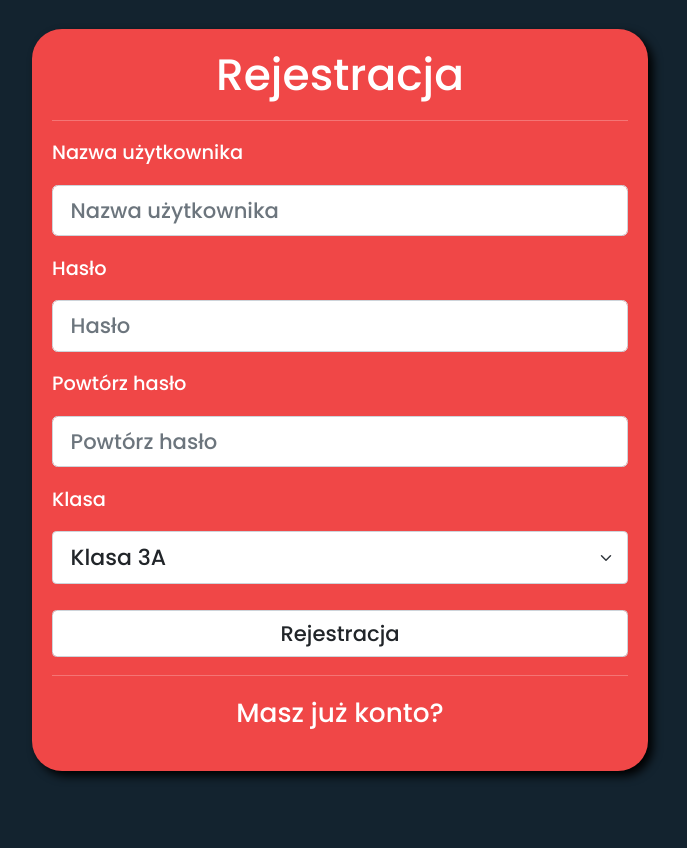
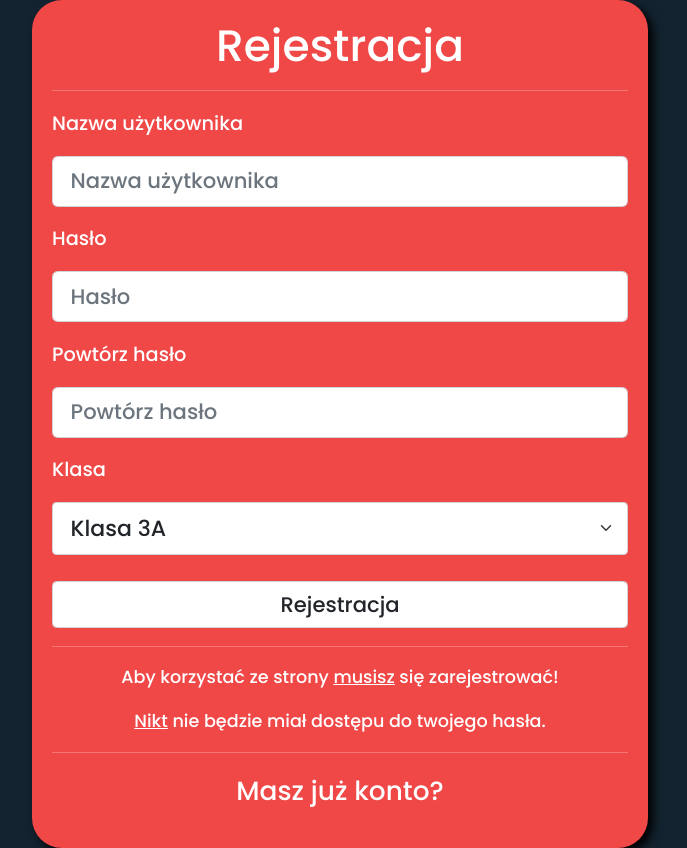
Before and after one commit to Zeraye/zoomlinks, a Django app: page /rejestracja/ in a window 1280 px wide. Shown: the whole page, without its empty margins (300-987 px from the left). Before the commit the page ends 779 px from the top, so only its background shows below. Run offline with Django 3.2, Linux system fonts and the light colour scheme; some libraries are stand-ins or nearby versions.

Commit message:
text to register added

```diff
--- a/accounts/templates/accounts/signup.html
+++ b/accounts/templates/accounts/signup.html
@@ -12,7 +12,9 @@
         <div class="login">
             <form method="POST">
                 {% csrf_token %}
-                    <h1 class="title">Rejestracja</h1>
+                    <h1 class="title">
+                        Rejestracja
+                    </h1>
 
                     <hr>
 
@@ -42,6 +44,13 @@
 
                 <hr>
 
+
+                <p style="font-size: 1rem;text-align: center;">Aby korzystać ze strony <u>musisz</u> się zarejestrować!</p>
+                <p style="font-size: 1rem;text-align: center;"><u>Nikt</u> nie będzie miał dostępu do twojego hasła.</p>
+
+
+                <hr>
+
                 <p class="bottom"><a href="{% url 'accounts:login' %}">Masz już konto?</a></p>
             </form>
         </div>
```
